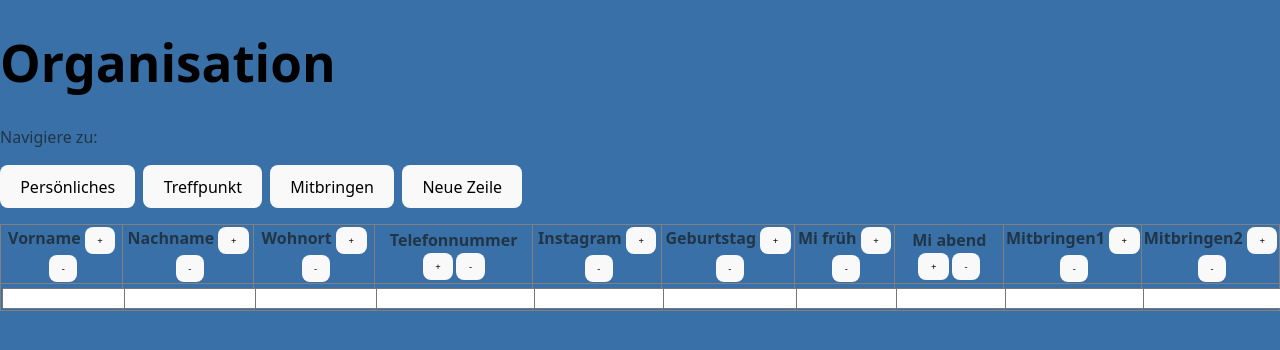
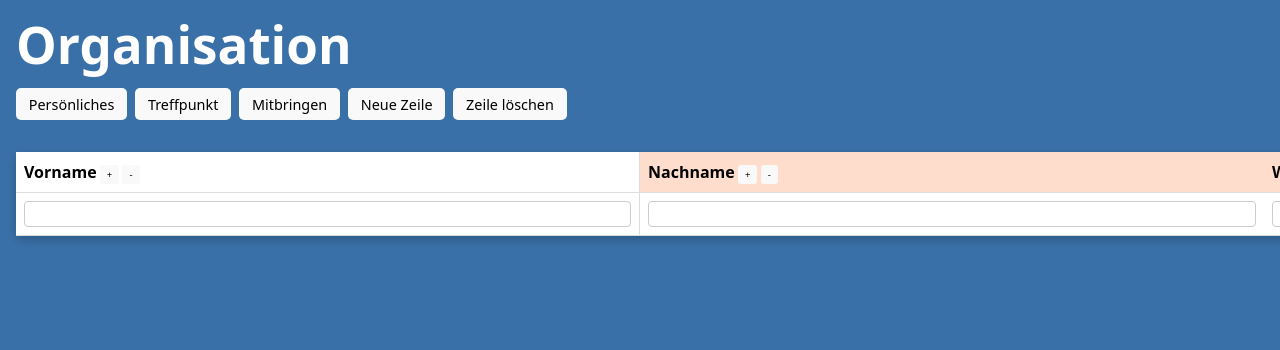
Before and after one commit to ddeeenniiss/festival, a React (Vite) app: page /orga in a window 1280 px wide. Shown: the top 350 px of the page. Built offline with nearby package versions, Linux system fonts and the light colour scheme.

Commit message:
Elemente sind nun sticky

```diff
--- a/src/pages/orga.jsx
+++ b/src/pages/orga.jsx
@@ -3,16 +3,9 @@ import { useState, useRef, useEffect } from "react";
 
 function Organisation() {
   const groups = {
-    Persönliches: [
-      "Vorname",
-      "Nachname",
-      "Wohnort",
-      "Telefonnummer",
-      "Instagram",
-      "Geburtstag",
-    ],
+    Persönliches: ["Vorname", "Nachname", "Wohnort", "Telefonnummer", "Instagram", "Geburtstag"],
     Treffpunkt: ["Mi früh", "Mi abend"],
-    Mitbringen: ["Mitbringen1", "Mitbringen2"],
+    Mitbringen: ["Pavillon", "5l Benzin"],
   };
 
   const [activeGroup, setActiveGroup] = useState("Persönliches");
@@ -21,29 +14,22 @@ function Organisation() {
     cols.map((col) => ({ label: col, group }))
   );
 
-  // Headers aus localStorage oder initial
   const [headers, setHeaders] = useState(() => {
     const saved = localStorage.getItem("orgaHeaders");
     return saved ? JSON.parse(saved) : initialHeaders;
   });
 
-  // TableData aus localStorage oder initial
   const [tableData, setTableData] = useState(() => {
     const saved = localStorage.getItem("orgaTableData");
-    return saved
-      ? JSON.parse(saved)
-      : [Array(initialHeaders.length).fill("")];
+    return saved ? JSON.parse(saved) : [Array(initialHeaders.length).fill("")];
   });
 
-  // Ref auf die Tabelle, um scrollen zu können
   const tableRef = useRef(null);
 
-  // Speicher TableData automatisch
   useEffect(() => {
     localStorage.setItem("orgaTableData", JSON.stringify(tableData));
   }, [tableData]);
 
-  // Speicher Headers automatisch
   useEffect(() => {
     localStorage.setItem("orgaHeaders", JSON.stringify(headers));
   }, [headers]);
@@ -58,15 +44,19 @@ function Organisation() {
     setTableData([...tableData, Array(headers.length).fill("")]);
   };
 
+  const deleteRow = () => {
+    if (tableData.length === 0) return;
+    if (window.confirm("Letzte Zeile wirklich löschen?")) {
+      setTableData(tableData.slice(0, -1));
+    }
+  };
+
   const addColumn = (colIndex) => {
     const label = prompt("Name der neuen Spalte:");
     if (!label) return;
 
     const newHeaders = [...headers];
-    newHeaders.splice(colIndex + 1, 0, {
-      label,
-      group: headers[colIndex].group,
-    });
+    newHeaders.splice(colIndex + 1, 0, { label, group: headers[colIndex].group });
     setHeaders(newHeaders);
 
     const newData = tableData.map((row) => {
@@ -78,71 +68,47 @@ function Organisation() {
   };
 
   const deleteColumn = (colIndex) => {
-    const confirmDelete = window.confirm(
-      `Spalte "${headers[colIndex].label}" wirklich löschen?`
-    );
-    if (!confirmDelete) return;
-
-    const newHeaders = headers.filter((_, i) => i !== colIndex);
-    setHeaders(newHeaders);
-
-    const newData = tableData.map((row) =>
-      row.filter((_, i) => i !== colIndex)
-    );
-    setTableData(newData);
+    if (!window.confirm(`Spalte "${headers[colIndex].label}" wirklich löschen?`)) return;
+    setHeaders(headers.filter((_, i) => i !== colIndex));
+    setTableData(tableData.map((row) => row.filter((_, i) => i !== colIndex)));
   };
 
   const scrollToGroup = (group) => {
     const firstIndex = headers.findIndex((h) => h.group === group);
     if (firstIndex !== -1 && tableRef.current) {
       const th = tableRef.current.querySelectorAll("th")[firstIndex];
-      if (th) th.scrollIntoView({ behavior: "smooth", inline: "start" });
+      if (th) {
+        // horizontalen Scroll des Containers setzen
+        tableRef.current.parentElement.scrollLeft = th.offsetLeft;
+      }
     }
     setActiveGroup(group);
   };
+
 
   return (
     <div>
       <h1>Organisation</h1>
 
-      {/* Buttons für Überthemen */}
-      <div style={{ marginBottom: "1rem" }}>
-        <p>Navigiere zu: </p>
+      <div className="controls">
         {Object.keys(groups).map((group) => (
-          <button
-            key={group}
-            onClick={() => scrollToGroup(group)}
-            style={{ marginRight: "0.5rem" }}
-          >
+          <button key={group} onClick={() => scrollToGroup(group)}>
             {group}
           </button>
         ))}
         <button onClick={addRow}>Neue Zeile</button>
+        <button onClick={deleteRow}>Zeile löschen</button>
       </div>
 
-      <div style={{ overflowX: "auto" }}>
-        <table
-          ref={tableRef}
-          border="1"
-          style={{ borderCollapse: "collapse", width: "100%" }}
-        >
+      <div className="table-container">
+        <table ref={tableRef}>
           <thead>
             <tr>
               {headers.map((h, colIndex) => (
-                <th key={colIndex}>
-                  {h.label}{" "}
-                  <button
-                    onClick={() => addColumn(colIndex)}
-                    style={{ fontSize: "0.6rem" }}
-                  >
-                    +
-                  </button>
-                  <button
-                    onClick={() => deleteColumn(colIndex)}
-                    style={{ fontSize: "0.6rem", marginLeft: "0.2rem" }}
-                  >
-                    -
-                  </button>
+                <th key={colIndex} className={`group-${h.group}`}>
+                  {h.label}
+                  <button onClick={() => addColumn(colIndex)}>+</button>
+                  <button onClick={() => deleteColumn(colIndex)}>-</button>
                 </th>
               ))}
             </tr>
@@ -155,10 +121,7 @@ function Organisation() {
                     <input
                       type="text"
                       value={cell}
-                      onChange={(e) =>
-                        handleCellChange(rowIndex, colIndex, e.target.value)
-                      }
-                      style={{ width: "100%" }}
+                      onChange={(e) => handleCellChange(rowIndex, colIndex, e.target.value)}
                     />
                   </td>
                 ))}
--- a/src/styles/orga.css
+++ b/src/styles/orga.css
@@ -1,7 +1,129 @@
-body{
+/* Grundlayout */
+html, body {
+    margin: 0;
+    padding: 0;
     background-color: rgb(57, 112, 167);
-}
+  }
 
-h1{
+  h1 {
+    color: white;
+    position: sticky;
+    margin: 1rem;
+
+  }
+
+
+  /* Container für Buttons */
+  .controls {
+    margin: 1rem;
+    display: flex;
+    flex-wrap: wrap;
+    gap: 0.5rem;
+    align-items: center;
+    position: sticky;
+  }
+
+  .controls button {
+    padding: 0.4rem 0.8rem;
+    border: none;
+    border-radius: 5px;
+    cursor: pointer;
+    font-size: 0.9rem;
+    transition: all 0.2s ease;
+  }
+
+  .controls button:hover {
+    opacity: 0.8;
+  }
+
+  .table-container {
+    overflow-x: auto;
+    overflow-y: auto;
+    max-height: 70vh;        /* damit vertikal in diesem Container gescrollt wird */
+    padding: 1rem;
+    background: rgb(57, 112, 167);
+  }
+
+
+
+  table {
+    /* statt collapse/hidden -> separate/spacing */
+    border-collapse: separate;
+    border-spacing: 0;
+
+    /* für stabile Spaltenbreiten */
+    table-layout: fixed;
+
+    width: 500%;
+    min-width: 800px;
+    background-color: white;
+    border-radius: 8px;
+    box-shadow: 0 4px 10px rgba(0,0,0,0.2);
+  }
+
+
+
+
+  th, td {
+    padding: 8px;
+    text-align: left;
+    border-bottom: 1px solid #ddd;
+    min-width: 150px;
+  }
+
+
+  th {
+    top: 0;
+    background-color: #f0f0f0;
     color: black;
-}
+  }
+
+
+  td input {
+    width: 100%;
+    padding: 4px 6px;
+    border: 1px solid #ccc;
+    border-radius: 4px;
+    font-size: 0.9rem;
+    box-sizing: border-box;
+  }
+
+  /* Buttons innerhalb von Tabellenzellen */
+  th button {
+    font-size: 0.6rem;
+    margin-left: 0.2rem;
+    padding: 2px 6px;
+    border-radius: 3px;
+  }
+
+  /* Farbige Gruppen */
+  .group-Persönliches {
+    background-color: #ffddcc;
+  }
+
+  .group-Treffpunkt {
+    background-color: #ccffcc;
+  }
+
+  .group-Mitbringen {
+    background-color: #4171b8;
+  }
+
+
+
+/* Header sticky oben */
+thead th {
+    top: 0;
+    background: #f0f0f0;
+    z-index: 40;            /* über Zellen & erster Spalte */
+  }
+
+  /* Erste Spalte sticky links */
+  th:first-child,
+  td:first-child {
+    position: sticky;
+    left: 0;
+    background: #fff;       /* überdeckt darunter */
+    z-index: 30;            /* unter Header, über normalen Zellen */
+    border-right: 1px solid #ddd;
+  }
```
